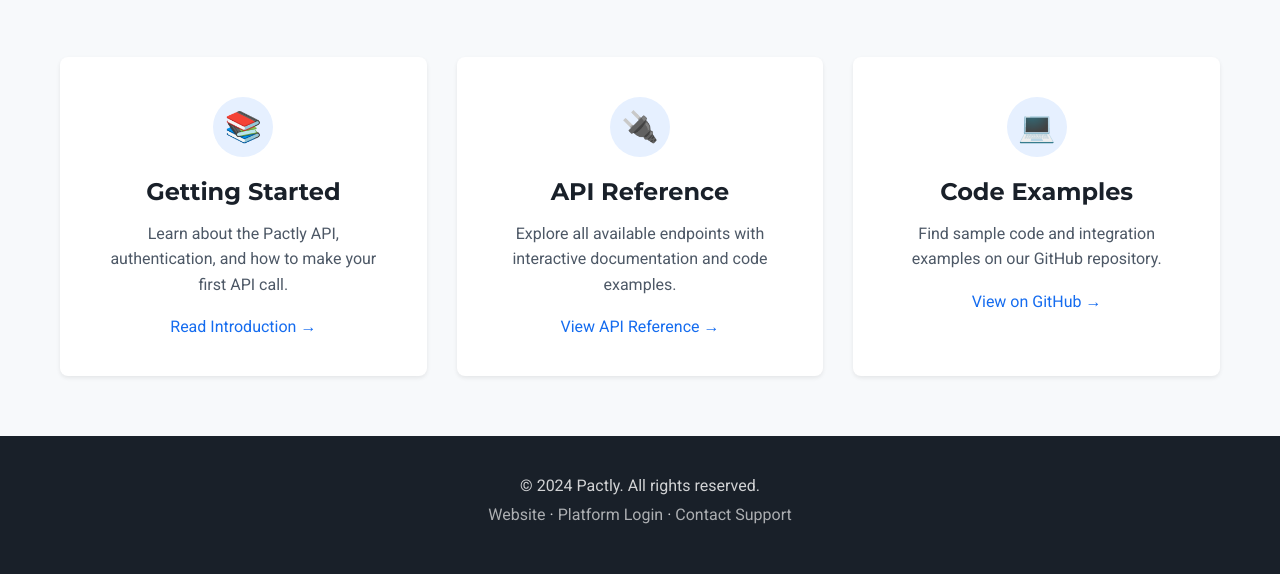
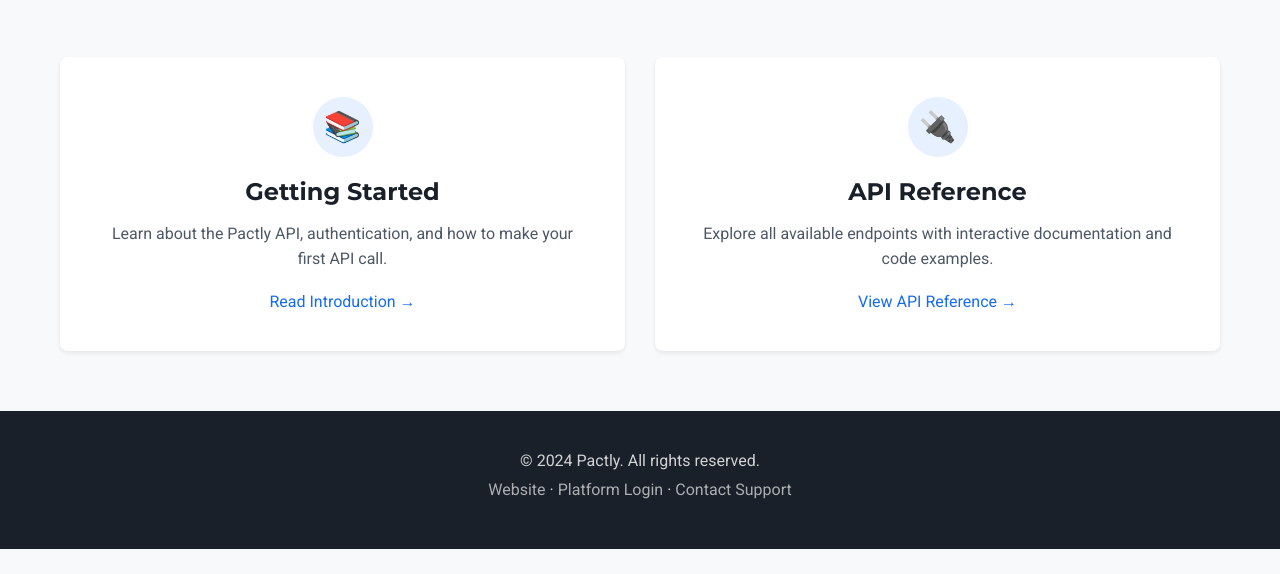
Before and after one commit to team-pactly/pactly-api-docs, a website: page index.html in a window 1280 px wide. Shown: the part 257-831 px from the top of the page. After the commit the page ends 806 px from the top, so only its background shows below. Drawn offline with Linux system fonts and the light colour scheme.

Commit message:
updated intro page with copy edits and removed code examples page

```diff
--- a/index.html
+++ b/index.html
@@ -243,15 +243,6 @@
                     <p>Explore all available endpoints with interactive documentation and code examples.</p>
                     <span class="card-action">View API Reference →</span>
                 </a>
-
-                <a href="https://github.com/team-pactly/pactly-api-docs" class="card" target="_blank">
-                    <div class="card-icon">
-                        <span class="icon-code"></span>
-                    </div>
-                    <h3>Code Examples</h3>
-                    <p>Find sample code and integration examples on our GitHub repository.</p>
-                    <span class="card-action">View on GitHub →</span>
-                </a>
             </div>
         </div>
     </main>
```
Also changed, not shown: introduction.html (+1 -2 lines).
